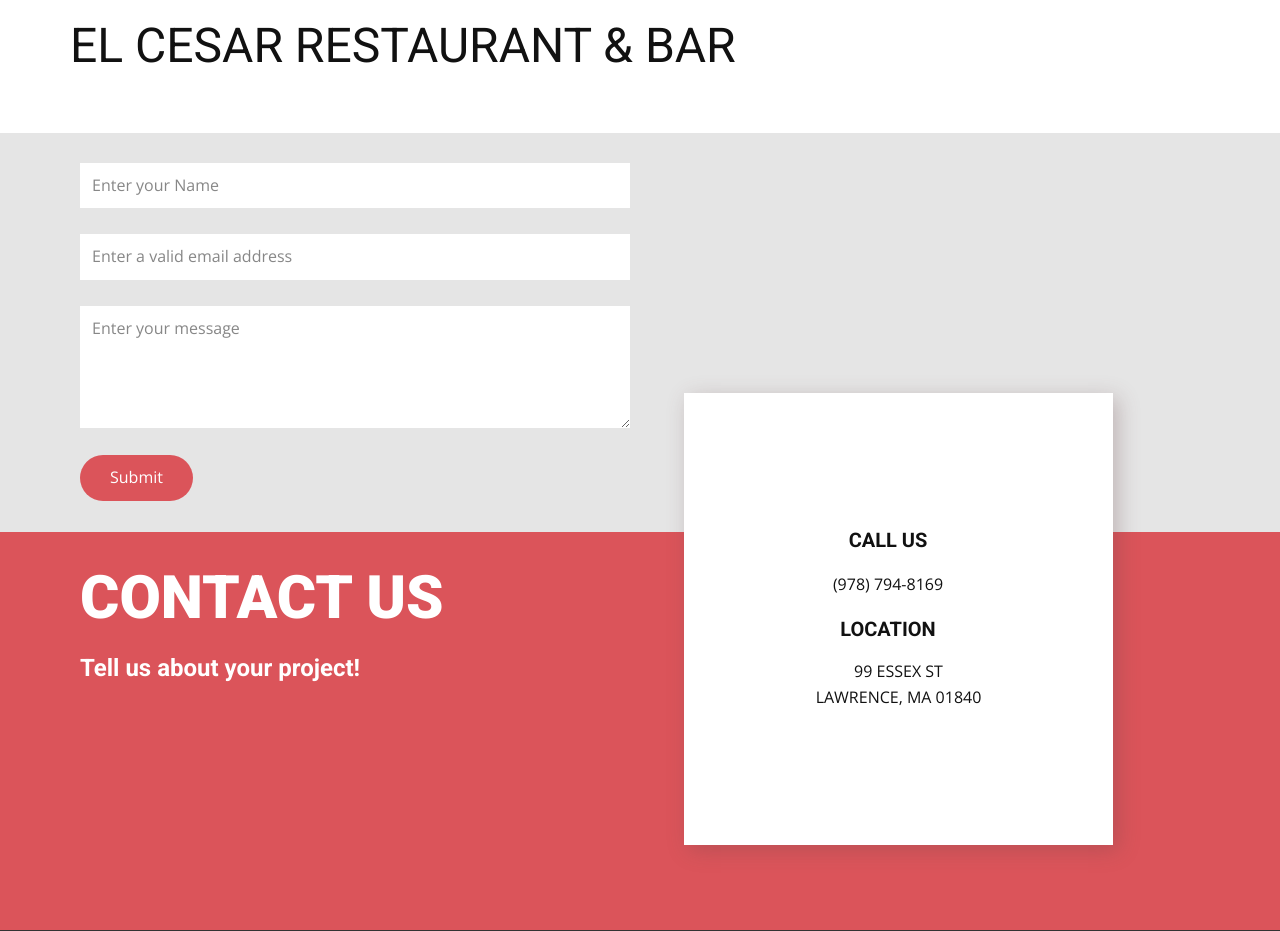
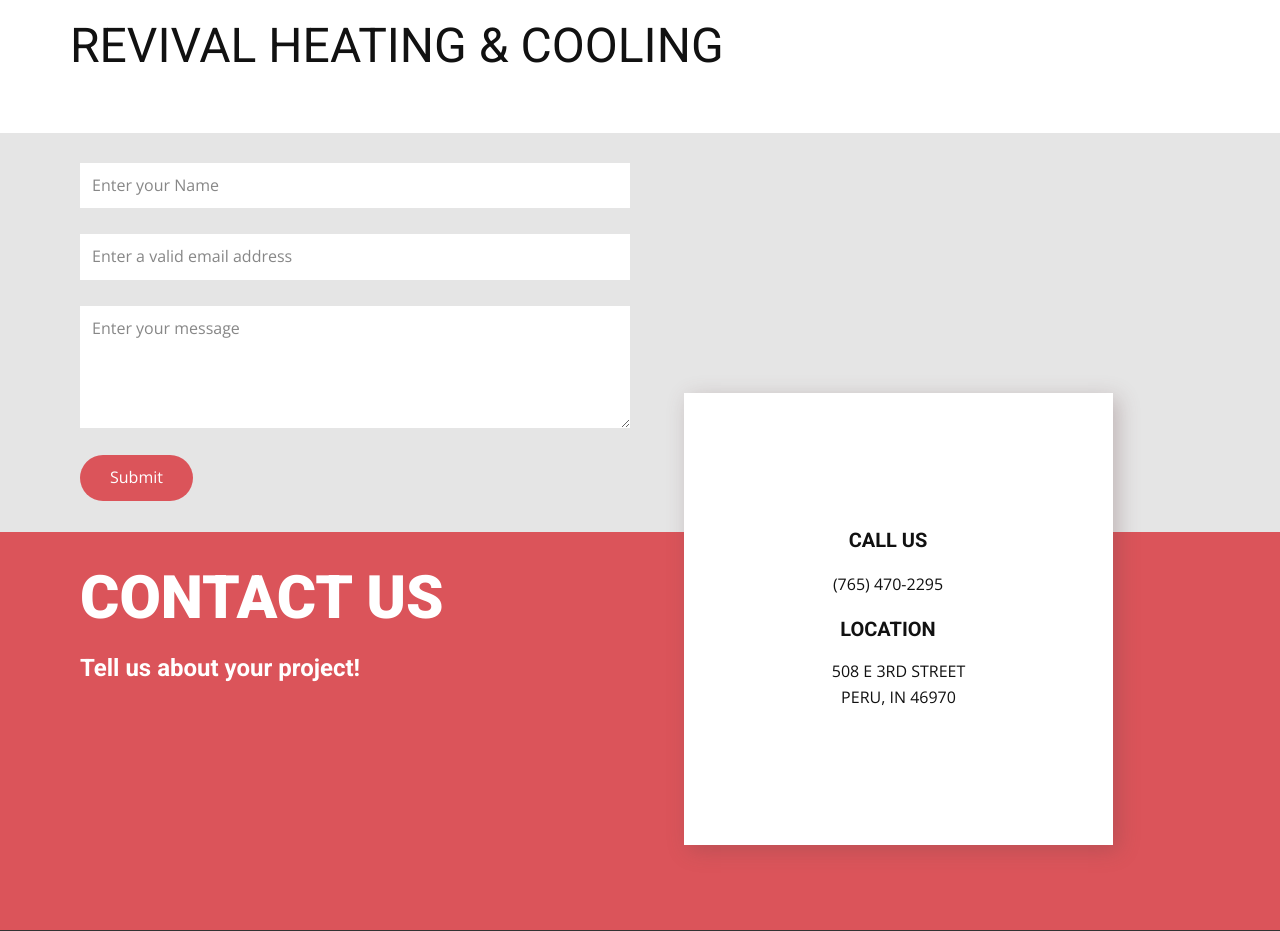
Before and after one commit to runacode/revi, a PHP site: page / in a window 1280 px wide. Shown: the top 931 px of the page. Run offline with PHP 8.4, Linux system fonts and the light colour scheme.

Commit message:
Update index.php

```diff
--- a/index.php
+++ b/index.php
@@ -1,7 +1,7 @@
-<?php $company = "EL CESAR RESTAURANT & BAR";
-$phone = "(978) 794-8169";
-	$address1 = "99 ESSEX ST";
-	$address2 = "LAWRENCE, MA 01840";
+<?php $company = "REVIVAL HEATING & COOLING";
+$phone = "(765) 470-2295";
+	$address1 = "508 E 3RD STREET";
+	$address2 = "PERU, IN 46970";
 ?>
 <!DOCTYPE html>
 <html style="font-size: 16px;">
```
